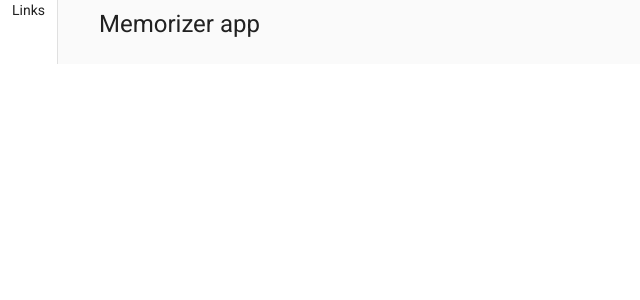
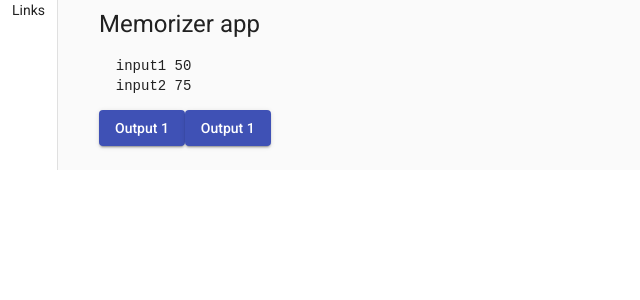
Before and after one commit to Can9UA/nx-test, an Angular app: page / in a window 1280 px wide. Shown: the top 300 px of the page, without its empty margins (0-640 px from the left). Built offline with nearby package versions, Linux system fonts and the light colour scheme.

Commit message:
add test component

```diff
--- a/apps/memorizer/src/app/app.component.html
+++ b/apps/memorizer/src/app/app.component.html
@@ -8,6 +8,15 @@
   <mat-drawer-content>
     <div class="container">
       <h1>Memorizer app</h1>
+
+      <div class="my-3">
+        <nx-test-test-component [input1]="input1"
+                                [input2]="input2"
+                                (output1)="output1($event)"
+                                (output2)="output2($event)">
+
+        </nx-test-test-component>
+      </div>
     </div>
   </mat-drawer-content>
 </mat-drawer-container>
--- a/apps/memorizer/src/app/app.component.ts
+++ b/apps/memorizer/src/app/app.component.ts
@@ -6,5 +6,14 @@ import { Component } from '@angular/core';
   styleUrls: ['./app.component.scss'],
 })
 export class AppComponent {
-  title = 'memorizer';
+  input1 = 50;
+  input2 = 75;
+
+  output1($event: any) {
+    console.log($event);
+  }
+
+  output2($event: any) {
+    console.log($event);
+  }
 }
--- a/apps/memorizer/src/app/app.module.ts
+++ b/apps/memorizer/src/app/app.module.ts
@@ -4,9 +4,10 @@ import { BrowserModule } from '@angular/platform-browser';
 import { AppComponent } from './app.component';
 import { BrowserAnimationsModule } from '@angular/platform-browser/animations';
 import { LibsMaterialModule } from "@material";
+import { TestComponentComponent } from './components/test-component/test-component.component';
 
 @NgModule({
-  declarations: [AppComponent],
+  declarations: [AppComponent, TestComponentComponent],
   imports: [BrowserModule, BrowserAnimationsModule, LibsMaterialModule],
   providers: [],
   bootstrap: [AppComponent],
--- /dev/null
+++ b/apps/memorizer/src/app/components/test-component/test-component.component.html
@@ -0,0 +1,17 @@
+<pre>
+  input1 {{ input1 }}
+  input2 {{ input2 }}
+</pre>
+
+<button (click)="output1.emit(1)"
+        mat-raised-button
+        mat-button
+        color="primary">
+  Output 1
+</button>
+<button (click)="output1.emit(2)"
+        mat-raised-button
+        mat-button
+        color="primary">
+  Output 1
+</button>
--- /dev/null
+++ b/apps/memorizer/src/app/components/test-component/test-component.component.scss
@@ -0,0 +1,3 @@
+:host {
+  display: block;
+}
--- /dev/null
+++ b/apps/memorizer/src/app/components/test-component/test-component.component.ts
@@ -0,0 +1,20 @@
+import { Component, EventEmitter, Input, OnInit, Output } from '@angular/core';
+
+@Component({
+  selector: 'nx-test-test-component',
+  templateUrl: './test-component.component.html',
+  styleUrls: ['./test-component.component.scss']
+})
+export class TestComponentComponent implements OnInit {
+  @Input() input1: any;
+  @Input() input2: any;
+
+  @Output() output1 = new EventEmitter();
+  @Output() output2 = new EventEmitter();
+
+  constructor() { }
+
+  ngOnInit(): void {
+  }
+
+}
```
